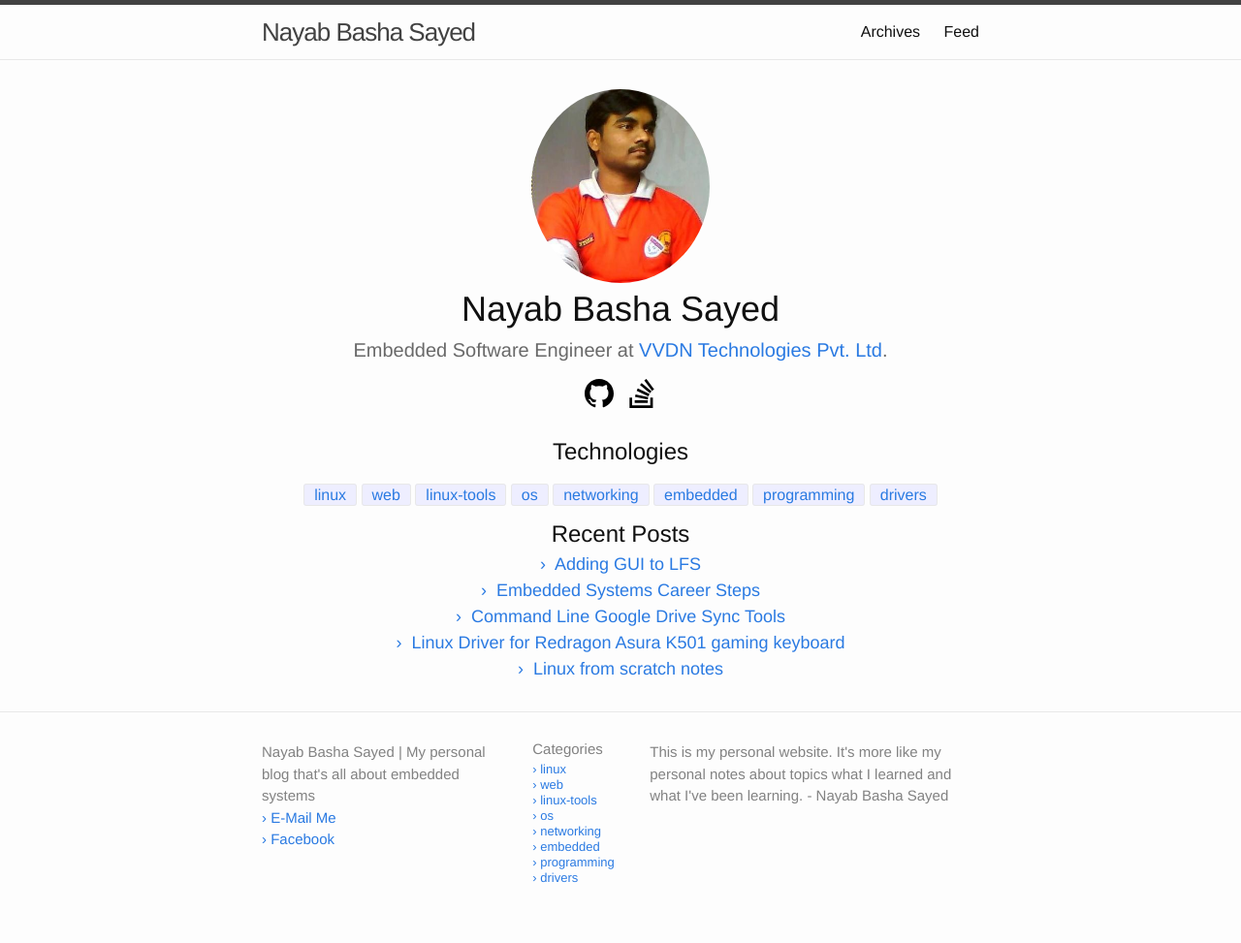
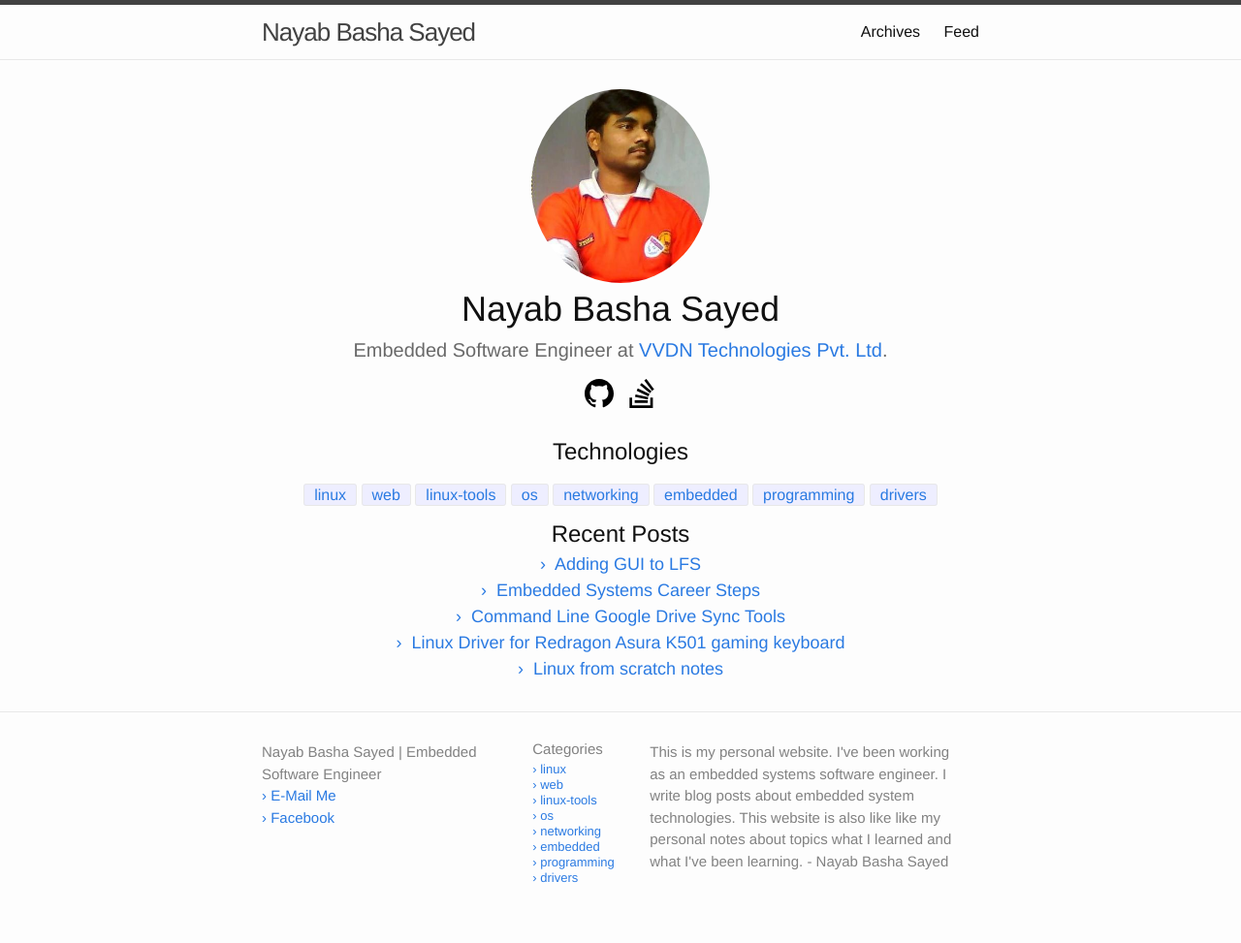
Before and after one commit to itsnayabsd/website, a Jekyll site: the page built from index.md, in a window 1280 px wide. Shown: the whole page at 97% size. Built offline with Jekyll 4.4.1, drawn with Linux system fonts in a browser that asks for light colours; a script that is not in the unit is left out.

Commit message:
Changed site description

```diff
--- a/_config.yml
+++ b/_config.yml
@@ -1,7 +1,7 @@
-title: Nayab Basha Sayed | My personal blog that's all about embedded systems
+title: Nayab Basha Sayed | Embedded Software Engineer
 #email: your-email@domain.com
 description: > # this means to ignore newlines until "baseurl:"
-    This is my personal website. It's more like my personal notes about topics what I learned and what I've been learning. - Nayab Basha Sayed
+    This is my personal website. I've been working as an embedded systems software engineer. I write blog posts about embedded system technologies. This website is also like like my personal notes about topics what I learned and what I've been learning. - Nayab Basha Sayed
 baseurl: "" # the subpath of your site, e.g. /blog
 url: "https://www.nayab.xyz" # the base hostname & protocol for your site, e.g. http://example.com
 permalink: none
--- a/_includes/footer.html
+++ b/_includes/footer.html
@@ -32,7 +32,7 @@
 
 
       <div class="footer-col footer-col-3">
-      <p>{{ page.excerpt | default: site.description | strip_html | normalize_whitespace | truncate: 160 | escape }}</p>
+      <p>{{ page.excerpt | default: site.description | strip_html | normalize_whitespace | truncate: 500 | escape }}</p>
       </div>
     </div>
 
```
